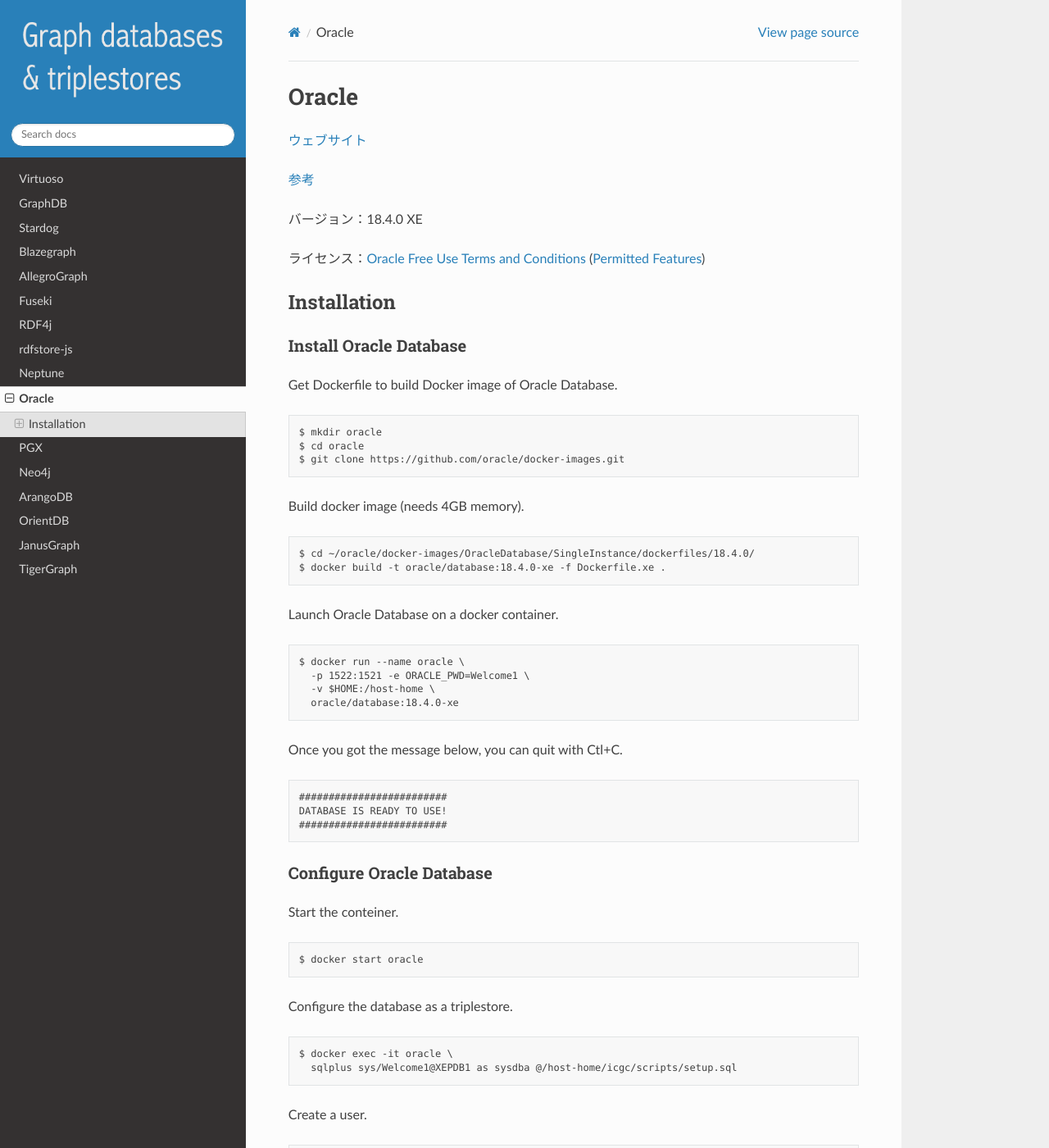
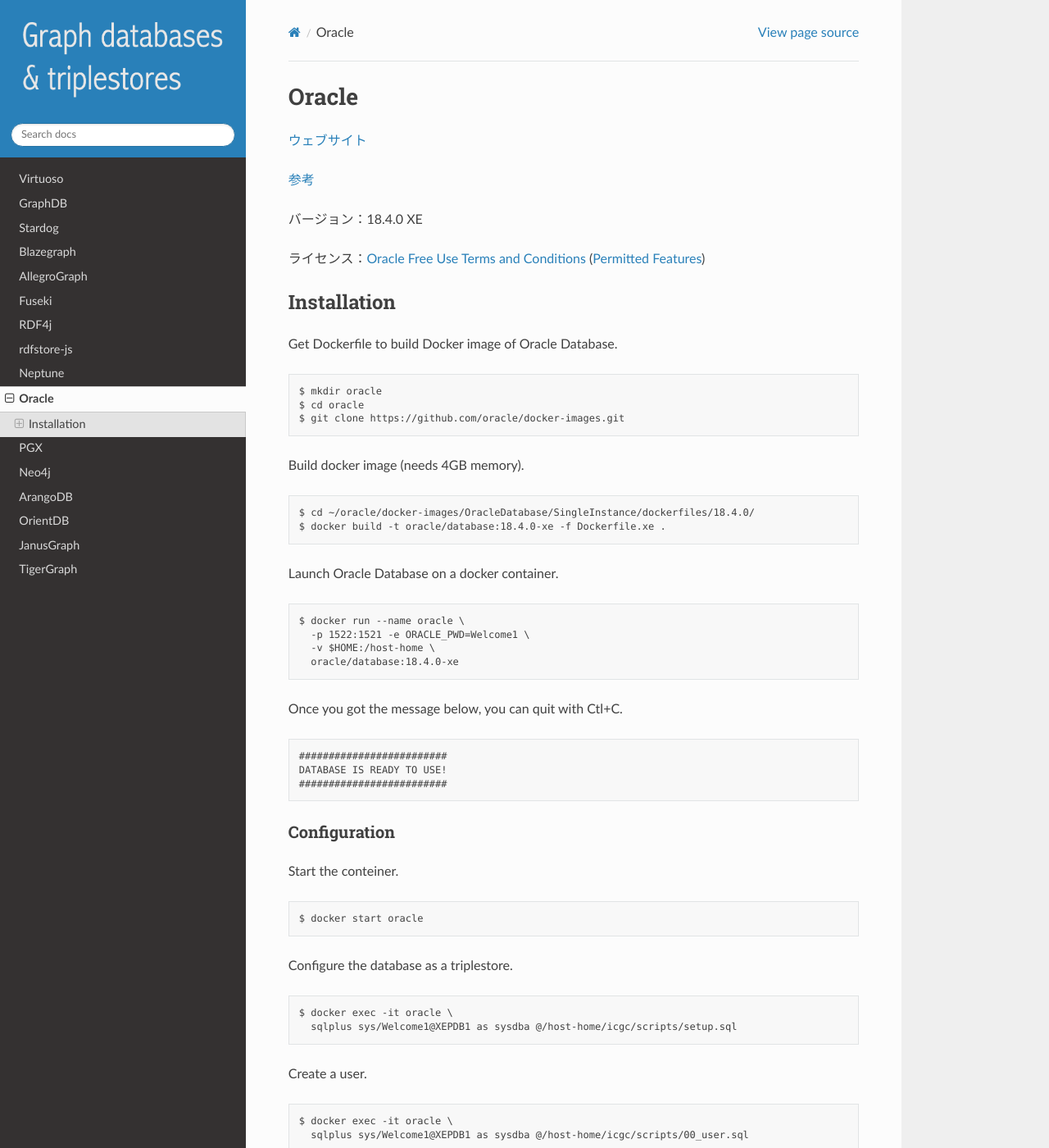
Before and after one commit to dbcls/graphdbs, a Sphinx documentation site: the page built from docs/md/oracle.md, in a window 1280 px wide and 1400 px high. Shown: the whole window at 82% size. Built offline with Sphinx 7.4.7 and the Read the Docs theme 2.0.0, drawn with Linux system fonts in a browser that asks for light colours.

Commit message:
Update oracle.md

```diff
--- a/docs/md/oracle.md
+++ b/docs/md/oracle.md
@@ -10,8 +10,6 @@
 ([Permitted Features](https://docs.oracle.com/en/database/oracle/oracle-database/18/xelic/licensing-information.html#GUID-3BD43E8F-53C3-42F0-BBBD-B743FD41F951))
 
 ## Installation
-
-### Install Oracle Database
 
 Get Dockerfile to build Docker image of Oracle Database.
 
@@ -37,7 +35,7 @@
     DATABASE IS READY TO USE!
     #########################
 
-### Configure Oracle Database
+### Configuration
 
 Start the conteiner.
 
```
